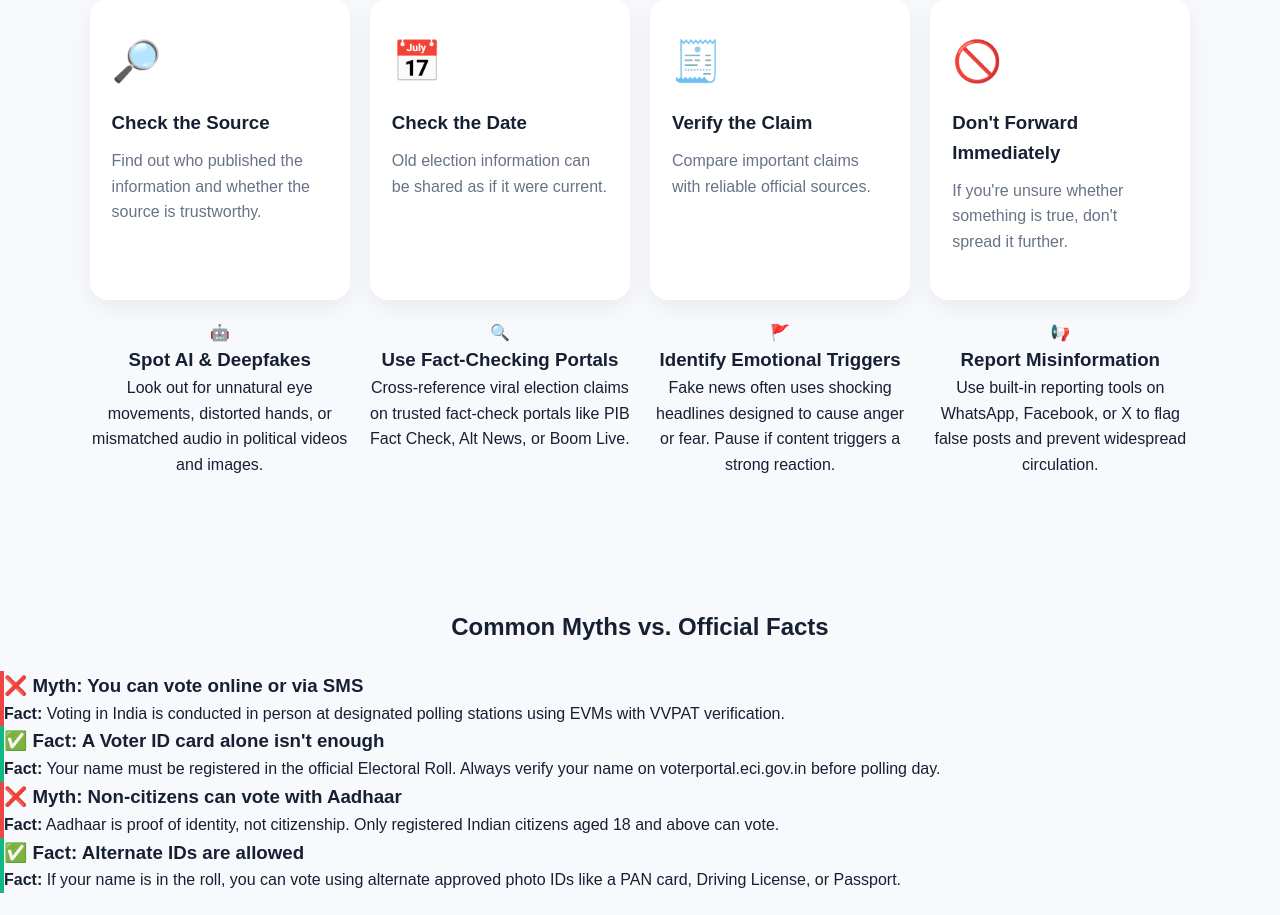
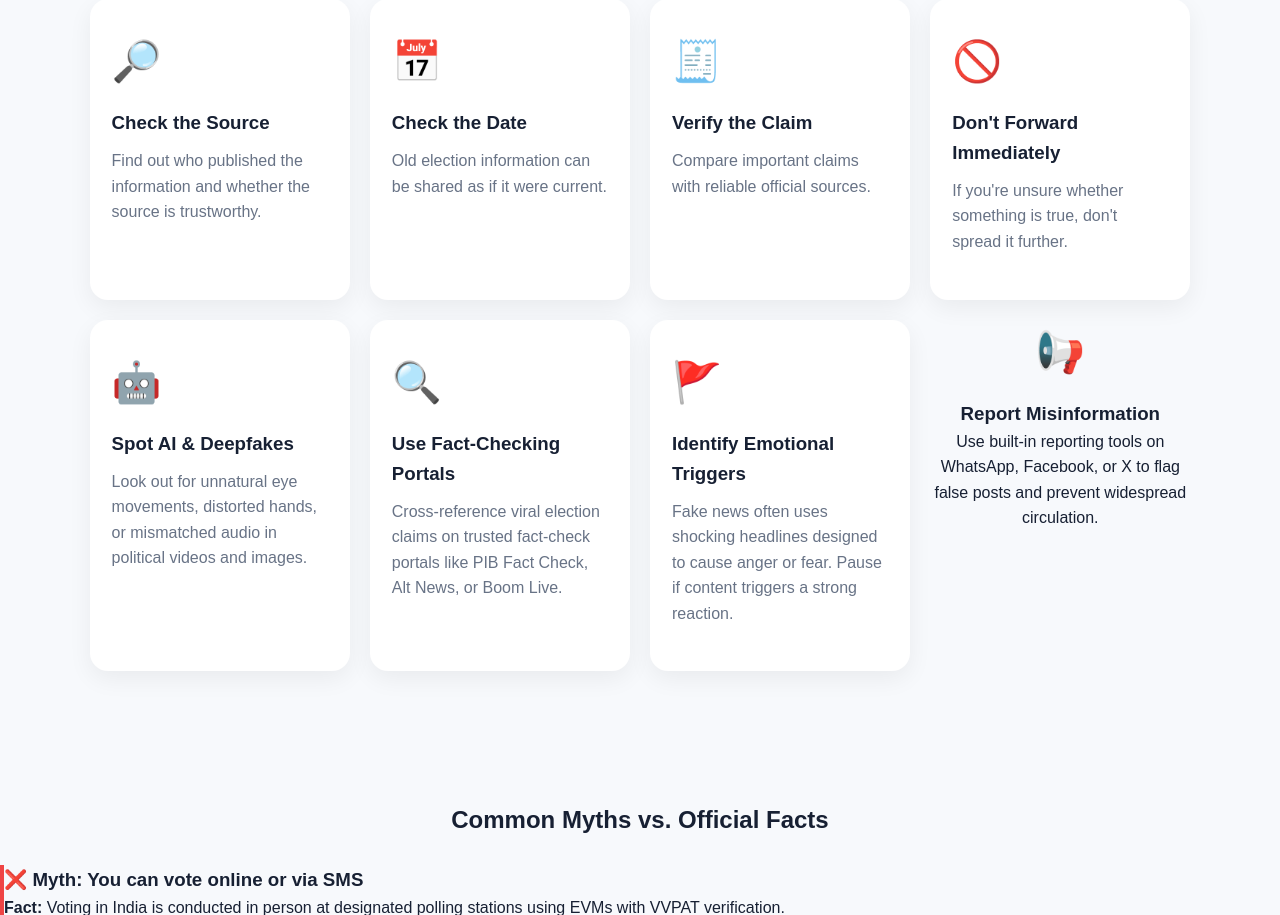
Before and after one commit to mulevidhi-dot/voterSmart, a Flask app: page /misinformation in a window 1280 px wide. Shown: the part 270-1185 px from the top of the page. Run offline with Flask 3, Linux system fonts and the light colour scheme.

Commit message:
Update misinformation.html

```diff
--- a/templates/misinformation.html
+++ b/templates/misinformation.html
@@ -117,29 +117,71 @@
             </p>
 
         </div>
-        <div class="card">
-    <div class="icon">🤖</div>
-    <h3>Spot AI & Deepfakes</h3>
-    <p>Look out for unnatural eye movements, distorted hands, or mismatched audio in political videos and images.</p>
-</div>
 
-<div class="card">
-    <div class="icon">🔍</div>
-    <h3>Use Fact-Checking Portals</h3>
-    <p>Cross-reference viral election claims on trusted fact-check portals like PIB Fact Check, Alt News, or Boom Live.</p>
-</div>
+        <div class="feature-card">
 
-<div class="card">
-    <div class="icon">🚩</div>
-    <h3>Identify Emotional Triggers</h3>
-    <p>Fake news often uses shocking headlines designed to cause anger or fear. Pause if content triggers a strong reaction.</p>
-</div>
+            <div class="feature-icon">
+                🤖
+            </div>
 
-<div class="card">
-    <div class="icon">📢</div>
-    <h3>Report Misinformation</h3>
-    <p>Use built-in reporting tools on WhatsApp, Facebook, or X to flag false posts and prevent widespread circulation.</p>
-</div>
+            <h3>
+                Spot AI & Deepfakes
+            </h3>
+            <p>
+                Look out for unnatural eye movements, distorted hands, or
+                mismatched audio in political videos and images.
+            </p>
+
+        </div>
+
+        <div class="feature-card">
+
+            <div class="feature-icon">
+                🔍
+            </div>
+
+            <h3>
+                Use Fact-Checking Portals
+            </h3>
+
+            <p>
+                Cross-reference viral election claims on trusted fact-check
+               portals like PIB Fact Check, Alt News, or Boom Live.
+            </p>
+
+        </div>
+
+        <div class="feature-card">
+            <div class="feature-icon">
+                🚩
+            </div>
+
+            <h3>
+                Identify Emotional Triggers
+            </h3>
+
+            <p>
+                Fake news often uses shocking headlines designed to cause anger or fear.
+                Pause if content triggers a strong reaction.
+            </p>
+
+        </div>
+
+        <div class="ffeature-card">
+
+            <div class="feature-icon">
+                📢
+            </div>
+
+            <h3>
+                Report Misinformation
+            </h3>
+
+            <p>Use built-in reporting tools on WhatsApp, Facebook, or X to
+                flag false posts and prevent widespread circulation.
+            </p>
+
+        </div>
 
     </div>
 
```
